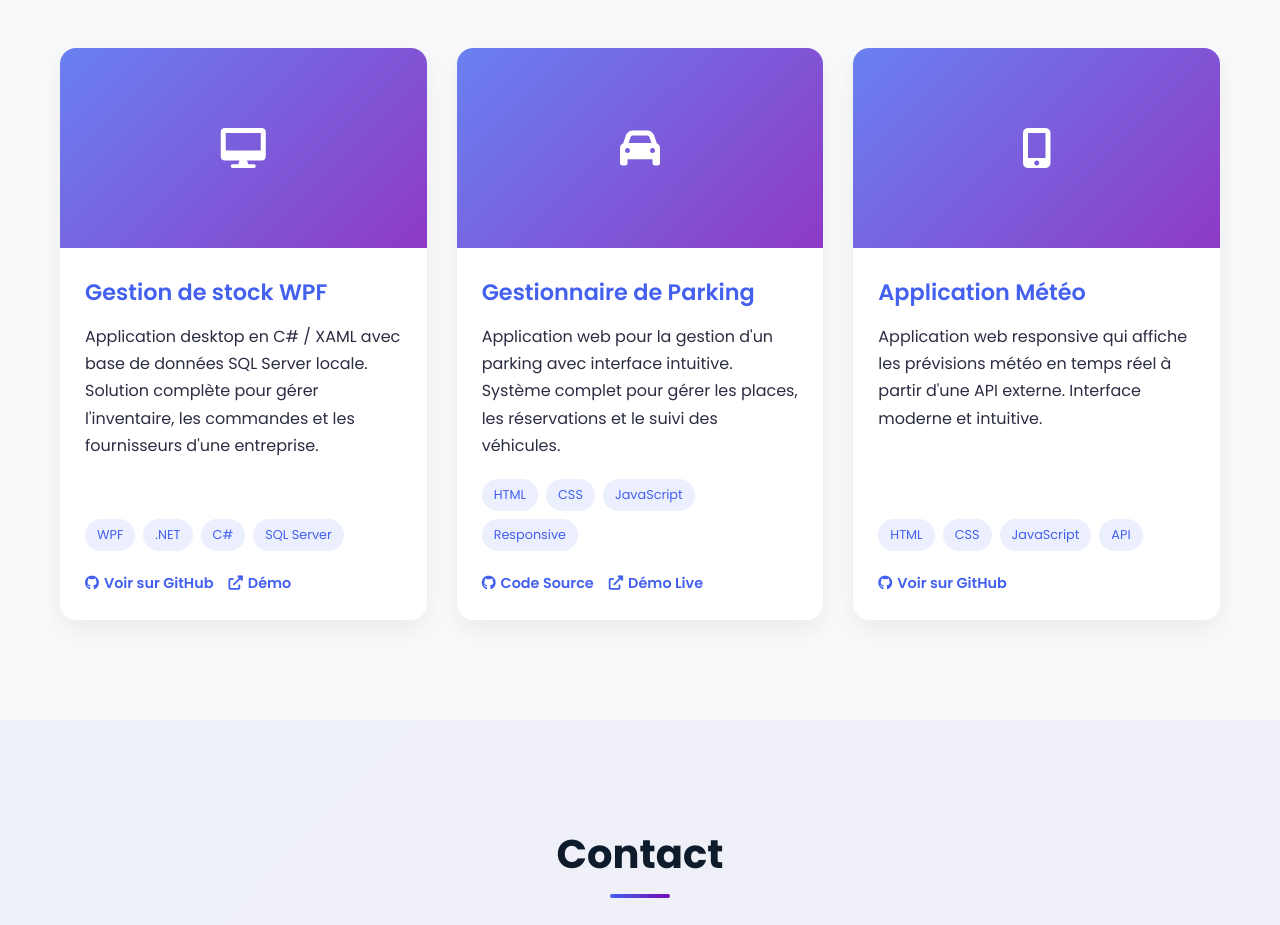
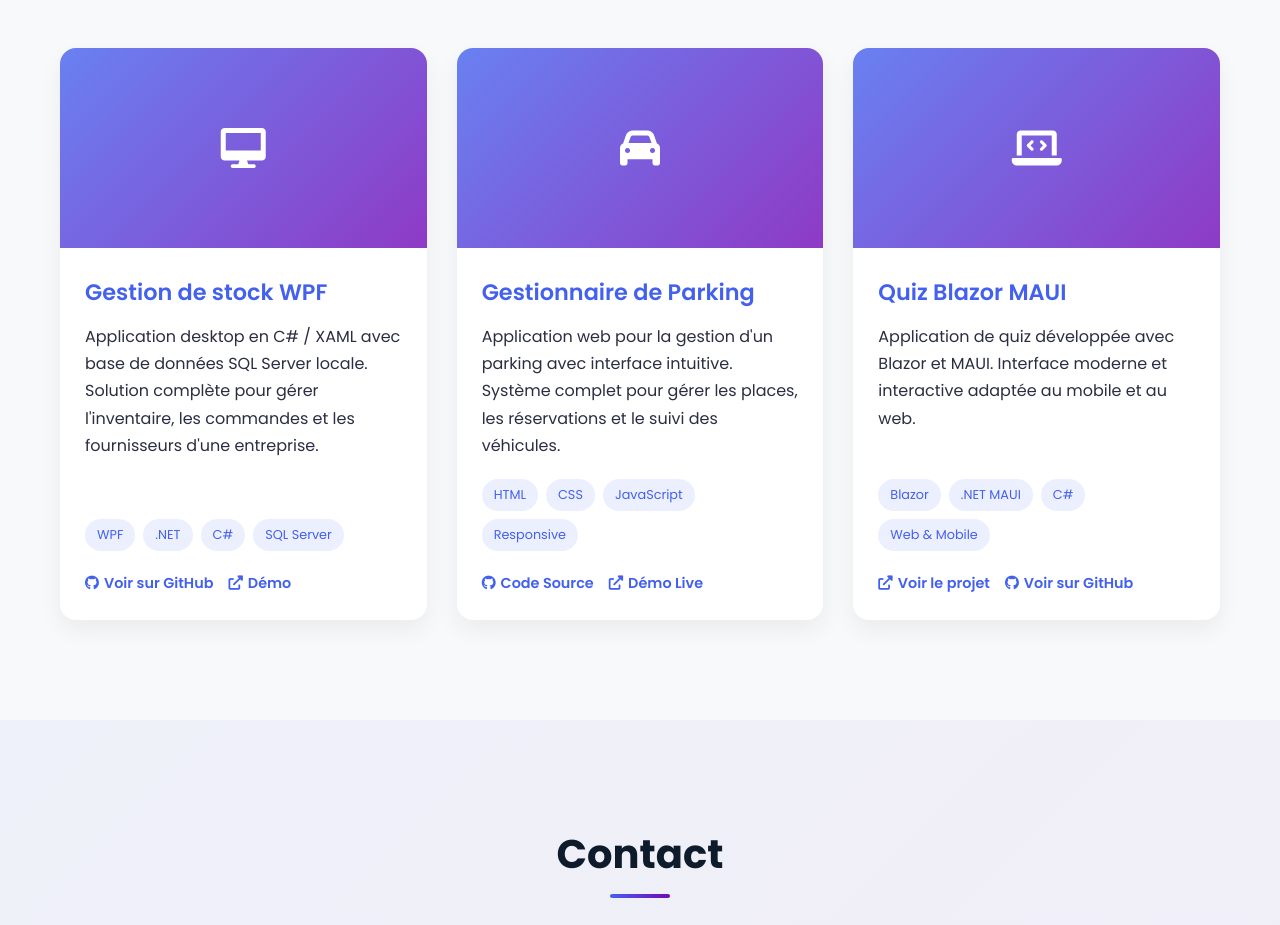
Before and after one commit to FitahDev/fitahdev.github.io, a plain HTML site: page index.html in a window 1280 px wide. Shown: the part 1863-2788 px from the top of the page. Drawn offline with Linux system fonts and the light colour scheme.

Commit message:
Update index.html

```diff
--- a/index.html
+++ b/index.html
@@ -796,22 +796,30 @@
 
        <div class="project-card">
   <div class="project-img">
-            <i class="fas fa-mobile-alt"></i>
+    <i class="fas fa-laptop-code"></i>
   </div>
   <div class="project-content">
-            <h3 class="project-title">Application Météo</h3>
-            <p class="project-description">Application web responsive qui affiche les prévisions météo en temps réel à partir d'une API externe. Interface moderne et intuitive.</p>
+    <h3 class="project-title">Quiz Blazor MAUI</h3>
+    <p class="project-description">
+      Application de quiz développée avec Blazor et MAUI. Interface moderne et interactive adaptée au mobile et au web.
+    </p>
     <div class="project-tags">
-              <span class="project-tag">HTML</span>
-              <span class="project-tag">CSS</span>
-              <span class="project-tag">JavaScript</span>
-              <span class="project-tag">API</span>
+      <span class="project-tag">Blazor</span>
+      <span class="project-tag">.NET MAUI</span>
+      <span class="project-tag">C#</span>
+      <span class="project-tag">Web & Mobile</span>
     </div>
     <div class="project-links">
-              <a href="#" class="project-link"><i class="fab fa-github"></i> Voir sur GitHub</a>
+      <a href="https://fitahdev.github.io/Quiz-Blazor-MAUI/" class="project-link" target="_blank">
+        <i class="fas fa-external-link-alt"></i> Voir le projet
+      </a>
+      <a href="https://github.com/fitahdev/Quiz-Blazor-MAUI" class="project-link" target="_blank">
+        <i class="fab fa-github"></i> Voir sur GitHub
+      </a>
     </div>
   </div>
 </div>
+
       </div>
     </div>
   </section>
```
Lines whose indentation alone changed are shown as unchanged.
